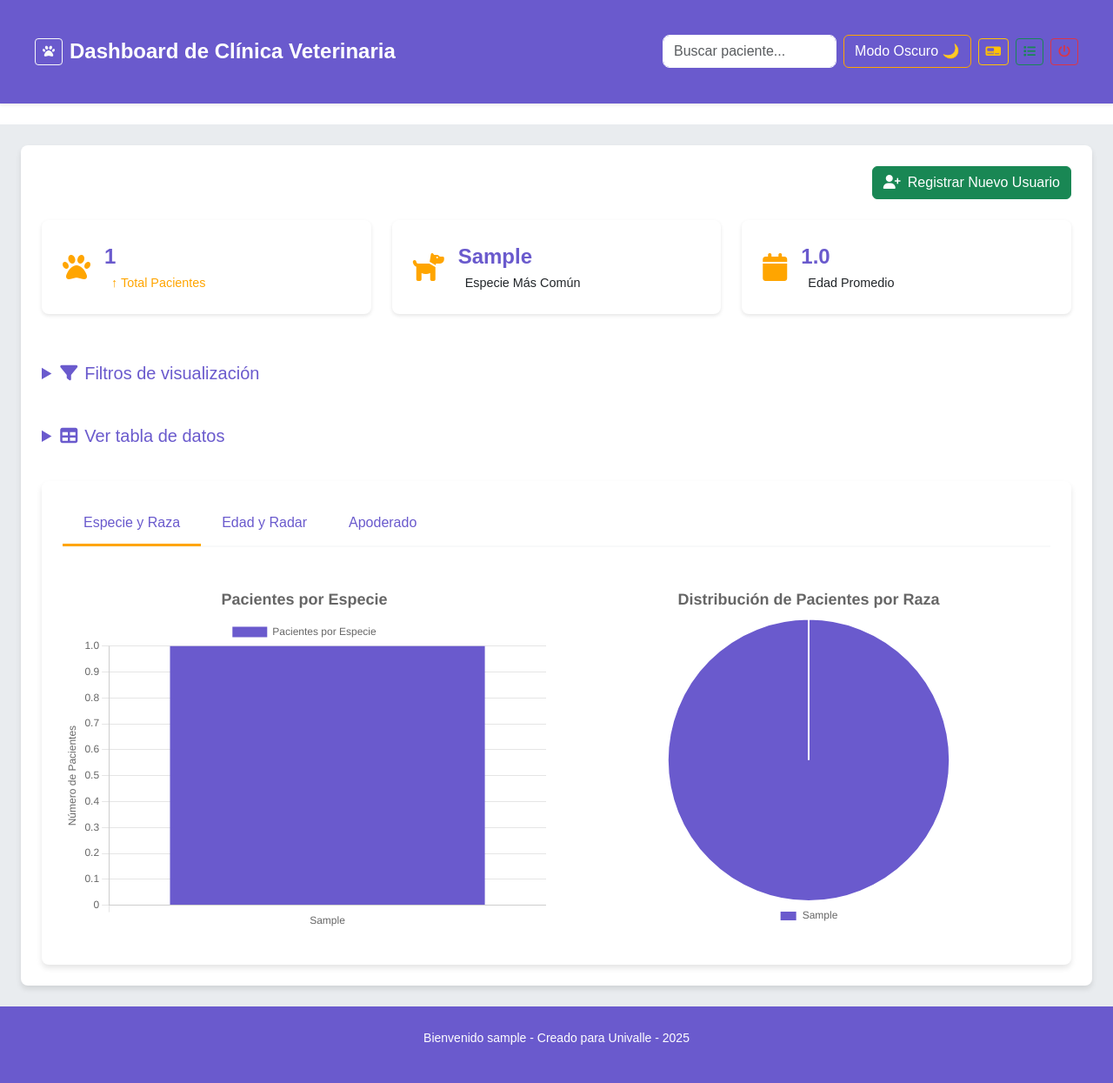
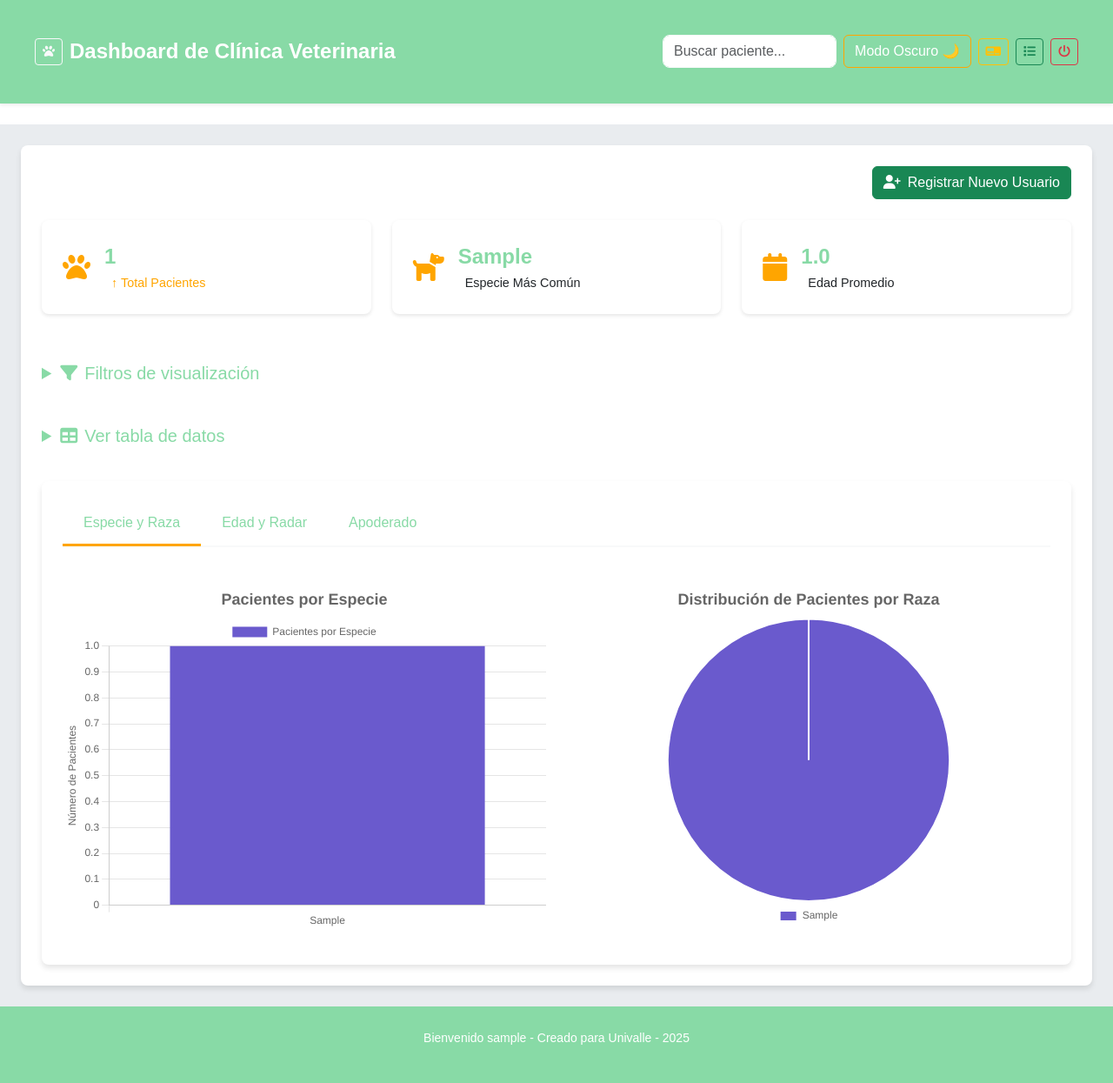
Before and after one commit to SantiagoMO138/examen_final_fkask, a Flask app: page /dashboard in a window 1280 px wide. Shown: the whole page at 87% size. Run offline with Flask 3, Linux system fonts and the light colour scheme; a user stored in the database is signed in; tables that the repository leaves empty hold one stand-in row (values such as "Sample post"); some libraries are stand-ins or nearby versions.

Commit message:
12132.46

```diff
--- a/static/css/dashboard.css
+++ b/static/css/dashboard.css
@@ -2,7 +2,7 @@
 body {
     font-family: 'Montserrat', sans-serif;
     background-color: #FFFFFF;
-    color: #6A5ACD;
+    color: #88daa6;
     margin: 0;
     padding: 0;
 }
@@ -13,12 +13,12 @@ html {
 
 .text-primary {
     --bs-text-opacity: 1;
-    color: #6a5acd !important;
+    color: #88daa6 !important;
 }
 
 /* Topbar (Navbar) */
 #mainNavbar {
-    background-color: #6A5ACD !important;
+    background-color: #88daa6 !important;
     padding: 1rem;
     box-shadow: 0 2px 4px rgba(0, 0, 0, 0.1);
 }
@@ -35,7 +35,7 @@ html {
     margin-right: 0.5rem;
 }
 .footer{
-    background-color: #6A5ACD;
+    background-color: #88daa6;
 }
 #toggleTheme {
     border-color: #FFA500;
@@ -46,7 +46,7 @@ html {
 
 #toggleTheme:hover {
     background-color: #FFA500;
-    color: #6A5ACD;
+    color: #88daa6;
 }
 
 /* Search Field */
@@ -73,7 +73,7 @@ html {
 
 [data-bs-theme="dark"] .card {
     background-color: #2F2F4F;
-    color: #6A5ACD;
+    color: #88daa6;
 }
 
 [data-bs-theme="dark"] .table {
@@ -136,11 +136,11 @@ summary {
 
 .form-label {
     font-weight: 500;
-    color: #6A5ACD;
+    color: #88daa6;
 }
 
 [data-bs-theme="dark"] .form-label {
-    color: #6A5ACD;
+    color: #88daa6;
 }
 
 /* Select2 Styles */
@@ -257,7 +257,7 @@ summary {
 }
 
 .table thead th {
-    background-color: #6A5ACD;
+    background-color: #88daa6;
     color: #FFFFFF;
     font-weight: 500;
     padding: 1rem;
@@ -287,7 +287,7 @@ summary {
 }
 
 .nav-tabs .nav-link {
-    color: #6A5ACD;
+    color: #88daa6;
     font-weight: 500;
     border: none;
     padding: 0.75rem 1.5rem;
@@ -299,7 +299,7 @@ summary {
 }
 
 .nav-tabs .nav-link.active {
-    color: #6A5ACD;
+    color: #88daa6;
     background-color: transparent;
     border-bottom: 3px solid #FFA500;
 }
@@ -334,7 +334,7 @@ canvas {
 .stats-card .metric {
     font-weight: 600;
     font-size: 1.5rem;
-    color: #6A5ACD;
+    color: #88daa6;
 }
 
 .stats-card .variation {
```
